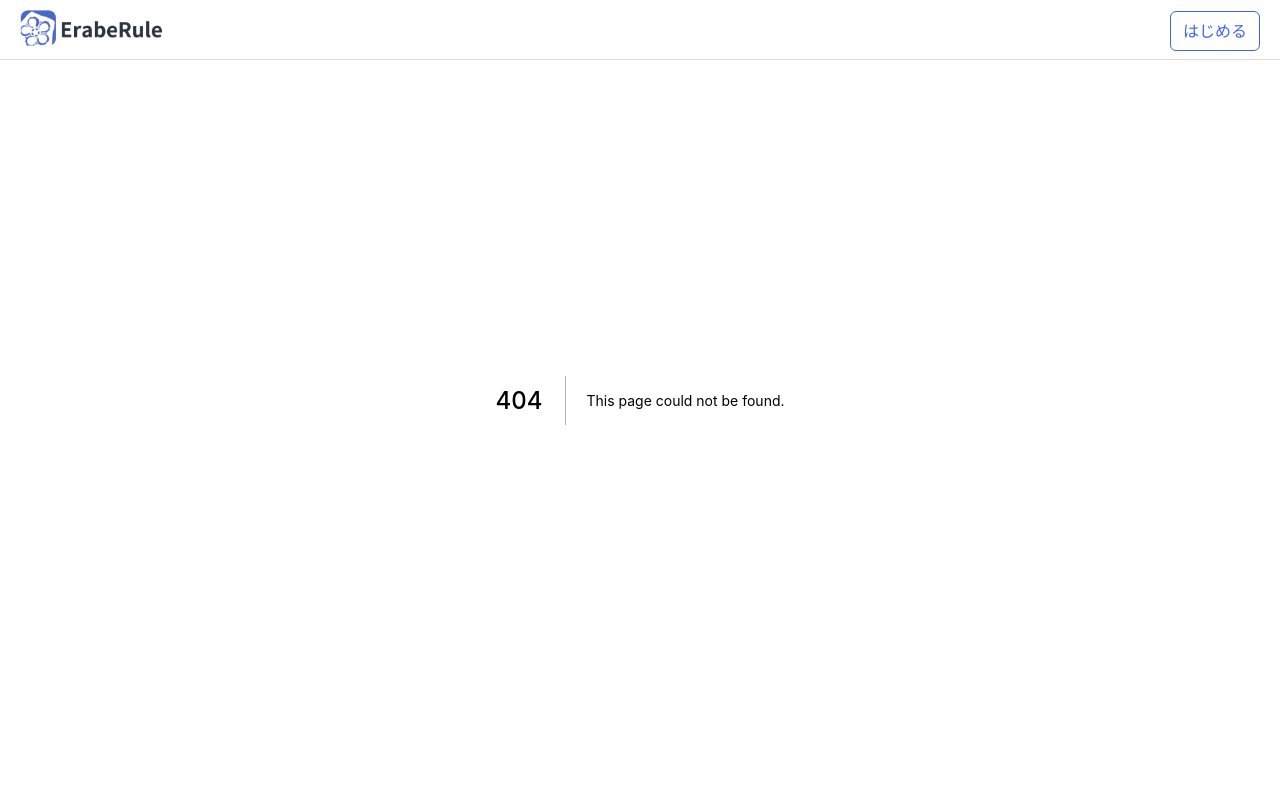
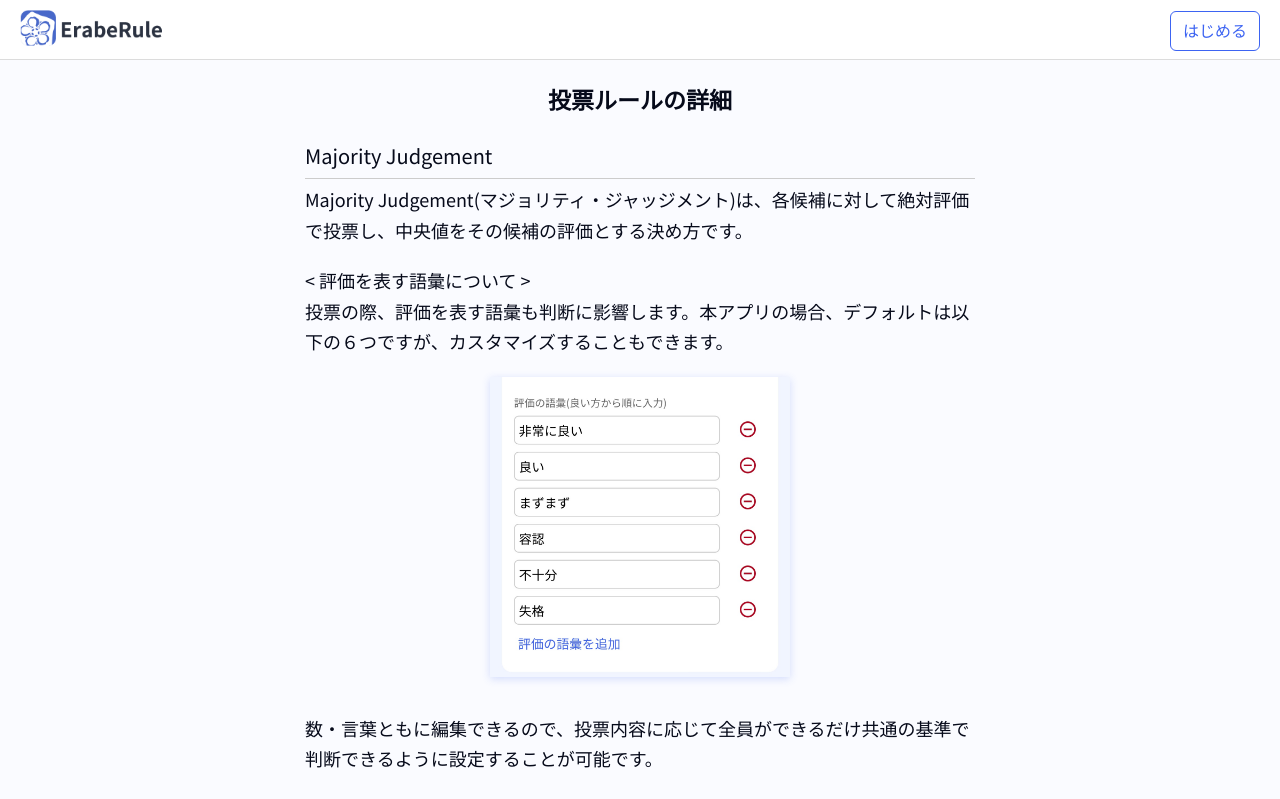
Before and after one commit to moyotsukai/eraberule-lp, a Next.js app: page /details in a window 1280 px wide. Before the commit this address had no page. Shown: the top 799 px of the page. Built offline with nearby package versions, Linux system fonts and the light colour scheme.

Commit message:
add: DetailsPage

```diff
--- a/components/common/Footer.tsx
+++ b/components/common/Footer.tsx
@@ -33,7 +33,7 @@ const Footer: React.FC = () => {
               <p css={titleStyle}>{section.title}</p>
               {section.pages.map((data, index) => (
                 <Link href={data.url} passHref key={index}>
-                  {data.title.startsWith("/")
+                  {data.url.startsWith("/")
                     ? <a css={linkStyle}>{data.title}</a>
                     : <a target="_blank" rel="noopener noreferrer" css={linkStyle}>{data.title}</a>
                   }
--- /dev/null
+++ b/components/templates/DetailsPage.tsx
@@ -0,0 +1,91 @@
+import React from 'react'
+import { css } from '@emotion/react'
+import Spacer from '../ui/Spacer'
+import { contents } from '../../contents/data'
+import { primaryShadowColor, primaryTextColor } from '../../styles/colors'
+import { breakedText } from '../../utils/breakedText'
+import Image from 'next/image'
+import Divider from '../ui/Divider'
+
+const DetailsPage: React.FC = () => {
+  return (
+    <div css={layoutStyle}>
+      <h1 css={titleStyle}>
+        {contents.details.title}
+      </h1>
+      <ul css={tableStyle}>
+        {contents.details.rules.map((rule, index) => (
+          <li key={index} css={groupStyle}>
+            <p css={ruleNameStyle}>
+              {rule.name}
+            </p>
+            <Divider />
+            {rule.descriptions.map((data, index) => (
+              <React.Fragment>
+                {
+                  data.startsWith("/")
+                    ? <div css={imageContainerStyle}><Image src={data} width={300} height={300} /></div>
+                    : <p key={index} css={textStyle}>{breakedText(data)}</p>
+                }
+              </React.Fragment>
+            ))}
+            <Spacer y={20} />
+          </li>
+        ))}
+      </ul>
+      <Spacer y={10} />
+    </div>
+  )
+}
+
+const layoutStyle = css`
+  min-height: 100vh;
+  max-width: 700px;
+  margin: 0 auto;
+  padding: 0 15px;
+`
+const titleStyle = css`
+  text-align: center;
+  font-size: 21px;
+  color: ${primaryTextColor};
+  margin: 20px 0;
+  line-height: 1.7;
+
+  @media(min-width: 500px) {
+    font-size: 23px;
+  }
+`
+const tableStyle = css`
+  text-align: left;
+`
+const groupStyle = css`
+  margin: 10px 0;
+`
+const ruleNameStyle = css`
+  font-size: 19px;
+  color: ${primaryTextColor};
+  line-height: 1.7;
+  margin: 5px 0;
+
+  @media(min-width: 500px) {
+    font-size: 20px;
+  }
+`
+const imageContainerStyle = css`
+  max-width: 300px;
+  max-height: 300px;
+  margin: 0 auto;
+  box-shadow: 0 2px 8px 0 ${primaryShadowColor};
+`
+const textStyle = css`
+  font-size: 17px;
+  color: ${primaryTextColor};
+  line-height: 1.7;
+  margin: 5px 0 20px 0;
+
+  @media(min-width: 500px) {
+    font-size: 18px;
+  }
+`
+
+export default DetailsPage
--- a/components/templates/IndexPage.tsx
+++ b/components/templates/IndexPage.tsx
@@ -6,14 +6,12 @@ import { contents } from '../../contents/data'
 import { slashToArray } from '../../utils/slashToArray'
 import { largeTextColor, primaryColor, primarySelectedColor, primaryTextColor } from '../../styles/colors'
 import Button from '../ui/Button'
-import OutlineButton from '../ui/OutlineButton'
 import Link from 'next/link'
 
 const IndexPage: React.FC = () => {
   return (
     <div css={layoutStyle}>
       <div>
-        <Spacer y={60} />
         <h1 css={titleStyle}>
           {slashToArray(contents.index.hero.title).map((data, index) => (
             <span css={noBrStyle} key={index}>
@@ -54,7 +52,7 @@ const IndexPage: React.FC = () => {
       <div>
         <div css={infoCardStyle}>
           <p css={textStyle}>
-            {contents.index.info.text1}
+            {contents.index.info.text}
           </p>
           <div css={buttonContainerStyle}>
             <Button
--- /dev/null
+++ b/components/ui/Divider.tsx
@@ -0,0 +1,13 @@
+import React from 'react'
+import { css } from '@emotion/react'
+
+const Divider: React.FC = () => {
+  return (
+    <div css={dividerStyle} />
+  )
+}
+const dividerStyle = css`
+  border-bottom: solid 1px #ccc;
+`
+
+export default Divider
--- a/contents/data.ts
+++ b/contents/data.ts
@@ -27,9 +27,45 @@ export const contents = {
       }
     ],
     info: {
-      text1: "まずは自分の投票ルームを作ってみましょう。",
-      text2: ""
+      text: "まずは自分の投票ルームを作ってみましょう。"
     }
+  },
+  details: {
+    title: "投票ルールの詳細",
+    rules: [
+      {
+        name: "Majority Judgement",
+        descriptions: [
+          "Majority Judgement(マジョリティ・ジャッジメント)は、各候補に対して絶対評価で投票し、中央値をその候補の評価とする決め方です。",
+          "< 評価を表す語彙について >\n投票の際、評価を表す語彙も判断に影響します。本アプリの場合、デフォルトは以下の６つですが、カスタマイズすることもできます。",
+          "/images/details_1.jpg",
+          "\n数・言葉ともに編集できるので、投票内容に応じて全員ができるだけ共通の基準で判断できるように設定することが可能です。",
+          "例えば、「良い」「普通」「悪い」の３つに設定して中立な立場を選択可能にしたり、「6」~「1」の６段階にして肯定的か否定的かどちらかの立場を取るよう促したりすることもできます。",
+          "また、絵文字を活用して以下のように言葉を使わない方法で投票を作成することもできます。",
+          "/images/details_2.jpg",
+          "\n< タイブレーキングについて >\n投票の結果、中央値に該当する評価が複数の候補で同一となった場合、本アプリでは自動的に、最終的な評価と同じかそれより良い評価をつけた票の数を比較し、それらの票が多い方を高い順位とします。",
+          "< 中央値が存在しない場合 >\n投票者数が偶数の場合、中央値が存在しない(あるいは中央値が２つ存在する)場合があります。その場合、本アプリではその２つのうち低い方を最終的な評価とします。"
+        ]
+      },
+      {
+        name: "ボルダルール",
+        descriptions: [
+          "例えば３択の時、１番良いと思う候補に３点、２番目に２点、３番目に１点、というように点をつけていきます。勝者は満場一致に最も近いものになります。"
+        ]
+      },
+      {
+        name: "コンドルセ・ヤングの最尤法",
+        descriptions: [
+          "総当たり戦を元に確率の計算を行います。勝者は他の候補との一騎打ちで必ず勝利します。"
+        ]
+      },
+      {
+        name: "多数決",
+        descriptions: [
+          "一番良いと思う候補を一つ選びます。"
+        ]
+      }
+    ]
   },
   footer: {
     sections: [
--- a/pages/_app.tsx
+++ b/pages/_app.tsx
@@ -2,11 +2,13 @@ import React from 'react'
 import '../styles/globals.css'
 import Header from '../components/common/Header'
 import Footer from '../components/common/Footer'
+import Spacer from '../components/ui/Spacer'
 
 function MyApp({ Component, pageProps }) {
   return (
     <React.Fragment>
       <Header />
+      <Spacer y={60} />
       <Component {...pageProps} />
       <Footer />
     </React.Fragment>
--- /dev/null
+++ b/pages/details.tsx
@@ -0,0 +1,10 @@
+import React from 'react'
+import DetailsPage from '../components/templates/DetailsPage'
+
+const Details: React.FC = () => {
+  return (
+    <DetailsPage />
+  )
+}
+
+export default Details
--- a/styles/colors.ts
+++ b/styles/colors.ts
@@ -8,6 +8,5 @@ const largeTextColor = "#0D1433"
 // const supportingTextColor = "#666"
 // const errorColor = "rgb(176, 0, 32)"
 // const errorDisabledColor = "rgba(176, 0, 32, 0.38)"
-// const dividerColor = "#ccc"
 
 export { primaryColor, primaryShadowColor, primarySelectedColor, primaryHoverColor, primaryTextColor, largeTextColor }
--- /dev/null
+++ b/utils/breakedText.tsx
@@ -0,0 +1,13 @@
+import React from 'react'
+
+const breakedText = (text: string) => {
+  const textArray = text.split(/(\n)/).map((item, index) => (
+    <React.Fragment key={index}>
+      {item.match(/\n/) ? <br /> : item}
+    </React.Fragment>
+  ))
+
+  return textArray;
+}
+
+export { breakedText }
```
Also changed, not shown: components/functional/FeatureCard.tsx (+4 -3 lines), components/templates/TechPage.tsx (added, +91 -0 lines), pages/tech.tsx (added, +10 -0 lines), public/images/details_1.jpg, public/images/details_2.jpg.
